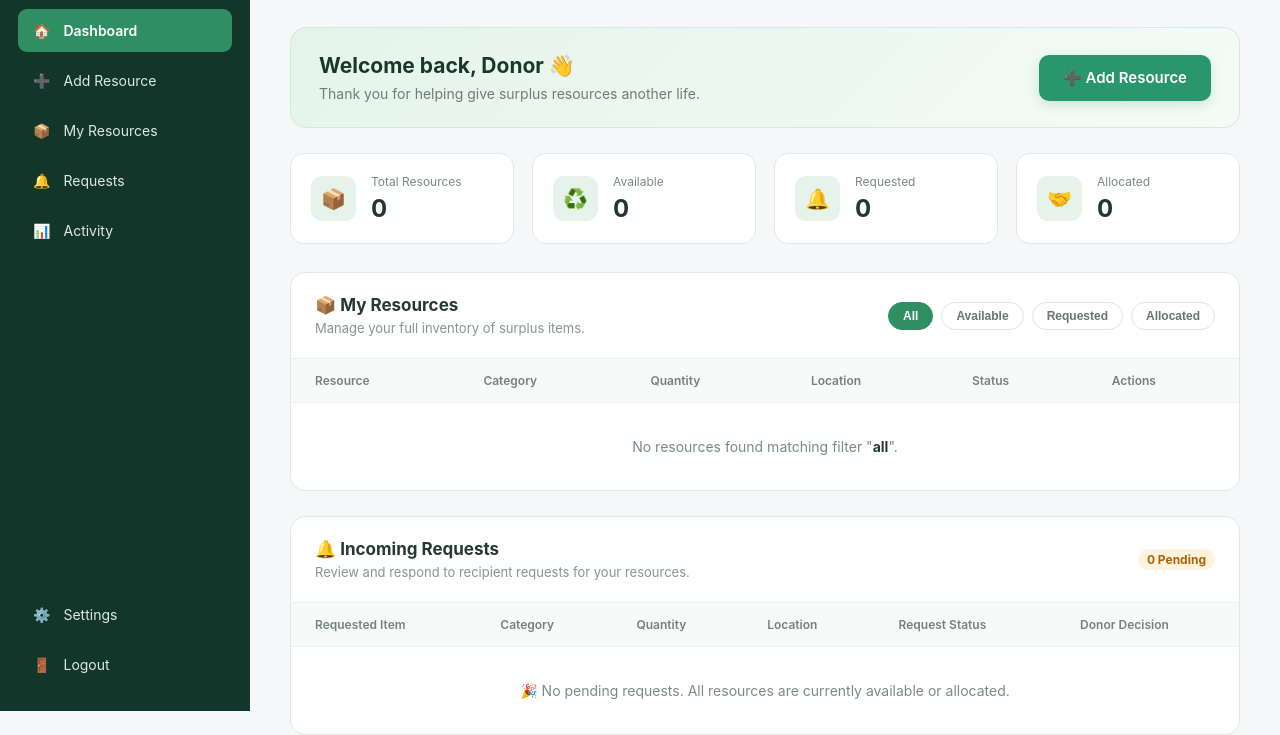
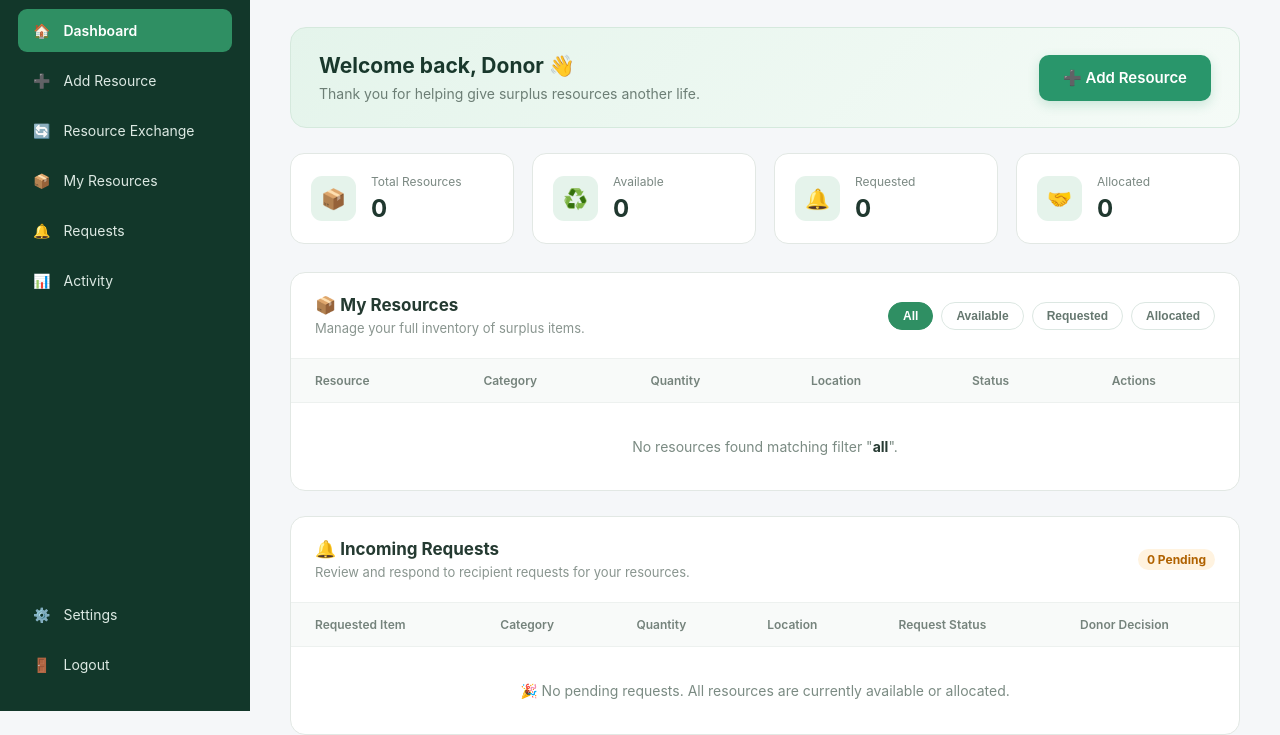
Before and after one commit to pakshaya275-debug/ReSourceX-, a plain HTML site: page frontend/donor_dashboard.html in a window 1280 px wide. Shown: the part 89-824 px from the top of the page. Drawn offline with Linux system fonts and the light colour scheme.

Commit message:
Add exchange navigation to donor dashboard

```diff
--- a/frontend/donor_dashboard.html
+++ b/frontend/donor_dashboard.html
@@ -32,6 +32,11 @@
                 <a href="add_resource.html" class="nav-item">
                     ➕
                     <span>Add Resource</span>
+                </a>
+
+                <a href="exchanges.html" class="nav-item">
+                    🔄
+                    <span>Resource Exchange</span>
                 </a>
 
                 <a href="#myResourcesSection" class="nav-item" id="donorNavResources">
```
